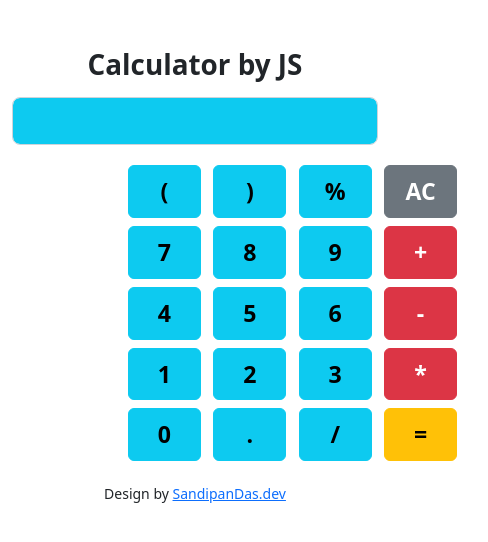
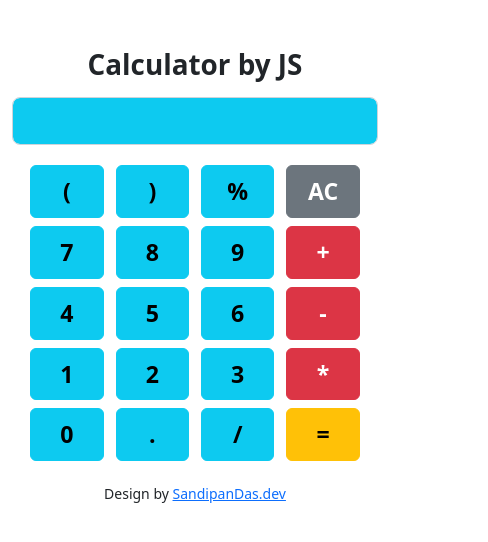
Before and after one commit to sandidas/simple-calculator, a plain HTML site: page index.html in a window 390 px wide. Shown: the whole page, 488 px wide, since content can reach past the window. Drawn offline with nearby package versions, Linux system fonts and the light colour scheme.

Commit message:
cssBugFix

```diff
--- a/index.html
+++ b/index.html
@@ -26,7 +26,7 @@
       </section>
       <section>
         <div class="row">
-          <div class="col-md-6 offset-3 text-center mt-3 buttons">
+          <div class="col-md-6 offset-md-3 text-center mt-3 buttons">
             <ul class="list-unstyled" id="list-container">
               <li class="rounded m-1 btn btn-info fw-bolder fs-3 btn-lg item">(</li>
               <li class="rounded m-1 btn btn-info fw-bolder fs-3 btn-lg item">)</li>
```
